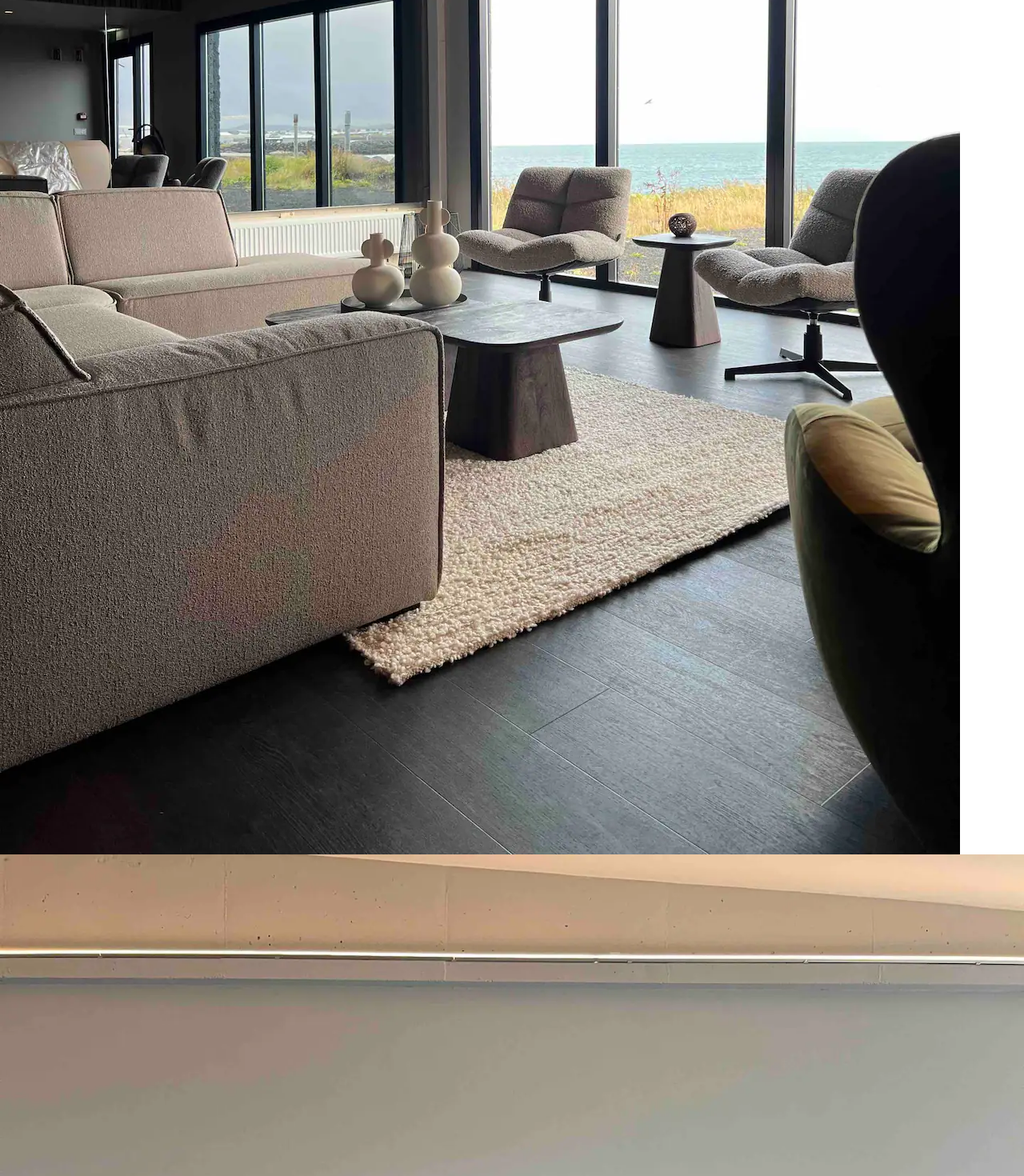
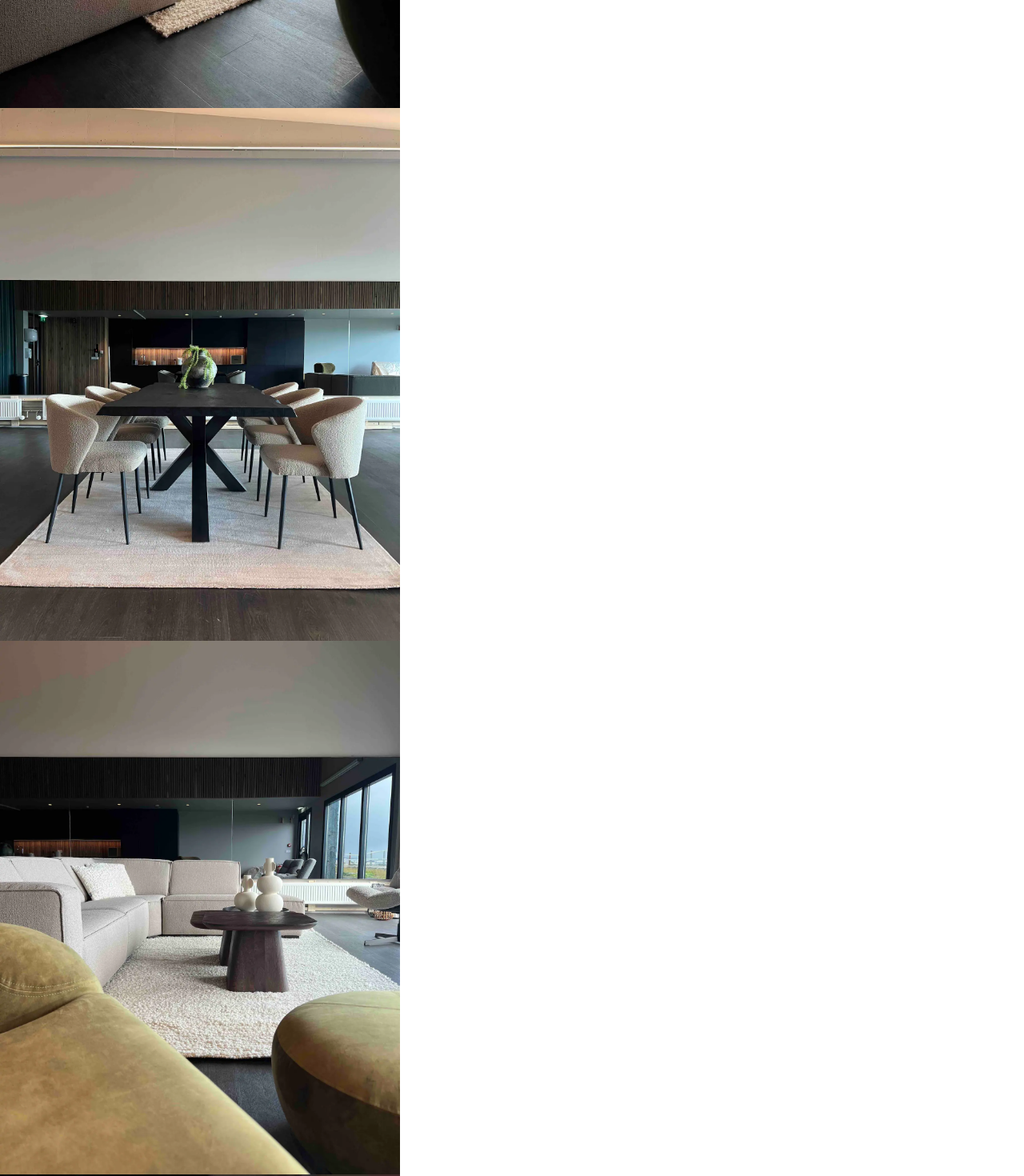
Before and after one commit to birkirfreyrg/oceanviewiceland, a Next.js app: page / in a window 1280 px wide. Shown: the part 3140-4610 px from the top of the page at 80% size. Built offline with nearby package versions, Linux system fonts and the light colour scheme.

Commit message:
updated for vercel deployment.

```diff
--- a/components/Info.js
+++ b/components/Info.js
@@ -57,7 +57,7 @@ export default function Info() {
       </div>
       <hr className="border-0 h-0.5 w-11/12 bg-gray-200 my-2" />
       <div className="mt-2">
-        <h1 className="text-xl font-bold mb-1 ">About this space</h1>{" "}
+        <h1 className="text-xl font-bold mb-1 ">About this space</h1>
         <p>
           Renting this place means becoming a part of the inspiring story that
           Elín and Ljósbrá have crafted. They discovered an old fishing house,
@@ -72,19 +72,19 @@ export default function Info() {
         <p className="mt-1">
           The Apartment comes with a fully equipped kitchen, dining area and
           seating area with stunning ocean view. The apartment has a home gym
-          area. The apartment's previous origins as a gym reflect Elin and
-          Ljosbra's commitment to fitness and well-being. This provides an added
-          incentive for renters who prioritize their health. You can enjoy the
-          convenience of maintaining your exercise routine while being immersed
-          in the tranquil ocean views, creating a holistic experience for both
-          mind and body.
+          area. The apartments previous origins as a gym reflect Elin and
+          Ljosbra&apos;s commitment to fitness and well-being. This provides an
+          added incentive for renters who prioritize their health. You can enjoy
+          the convenience of maintaining your exercise routine while being
+          immersed in the tranquil ocean views, creating a holistic experience
+          for both mind and body.
         </p>
         <h2 className="text-md font-bold mt-1">Guest access</h2>
         <p className="mt-1">
           Having the place all to yourself is a truly unmatched experience.
           Imagine stepping into this stunning apartment, surrounded by
-          breathtaking ocean views, and knowing that it's exclusively yours to
-          enjoy. It has its own entrance with a key box for easy check-in and
+          breathtaking ocean views, and knowing that it&apos;s exclusively yours
+          to enjoy. It has its own entrance with a key box for easy check-in and
           check-out.
         </p>
         <h2 className="text-md font-bold mt-1">Other things to note</h2>
--- a/components/Nav.js
+++ b/components/Nav.js
@@ -1,6 +1,7 @@
 import React from "react";
 import Socials from "./Socials";
 import Wrapper from "./Wrapper";
+import Link from "next/link";
 
 export default function Nav() {
   return (
@@ -8,8 +9,7 @@ export default function Nav() {
       <Wrapper>
         <div className="container mx-auto flex justify-between items-center">
           <h1 className="text-black font-thin text-2xl">
-            {" "}
-            <a href="/">Ocean View Suite</a>
+            <Link href="/">Ocean View Suite</Link>
           </h1>
           <Socials />
         </div>
--- a/components/PhotoBox.js
+++ b/components/PhotoBox.js
@@ -1,10 +1,14 @@
+import Image from "next/image";
+
 export default function PhotoBox() {
   return (
     <div className="flex mt-2 gap-1">
       {/* Large Photo (50% width) */}
       <div className="w-1/2 h-auto ">
-        <img
-          src="../images/sitting_area.webp"
+        <Image
+          width={500}
+          height={500}
+          src="/images/sitting_area.webp"
           alt="Large Photo"
           className="w-full h-full rounded-l-lg"
         />
@@ -13,15 +17,19 @@ export default function PhotoBox() {
       {/* Small Photos (50% width) */}
       <div className="w-1/4 h-full flex flex-col gap-1">
         <div className="w-full h-full">
-          <img
-            src="../images/table.webp"
+          <Image
+            width={500}
+            height={500}
+            src="/images/table.webp"
             alt="Small Photo 1"
             className="w-full h-full"
           />
         </div>
         <div className="w-full h-full">
-          <img
-            src="../images/sofa.webp"
+          <Image
+            width={500}
+            height={500}
+            src="/images/sofa.webp"
             alt="Small Photo 2"
             className="w-full h-full"
           />
@@ -29,15 +37,19 @@ export default function PhotoBox() {
       </div>
       <div className="w-1/4 h-full flex flex-col gap-1">
         <div className="w-full h-full">
-          <img
-            src="../images/candles.webp"
+          <Image
+            width={500}
+            height={500}
+            src="/images/candles.webp"
             alt="Small Photo 3"
             className="w-full h-full rounded-tr-lg"
           />
         </div>
         <div className="w-full h-full">
-          <img
-            src="../images/large_area.webp"
+          <Image
+            width={500}
+            height={500}
+            src="/images/large_area.webp"
             alt="Small Photo 4"
             className="w-full h-full rounded-br-lg"
           />
--- a/pages/api/fetchData.js
+++ b/pages/api/fetchData.js
@@ -1,6 +1,6 @@
 import { mongooseConnect } from "../../lib/mongoose"; // Import the MongoDB connection
 import { Dates } from "../../models/Dates"; // Import the schema/model
-
+/*
 export default async (req, res) => {
   try {
     const data = await Dates.find(); // Fetch data from the database
@@ -10,3 +10,4 @@ export default async (req, res) => {
     res.status(500).json({ error: "Internal server error" });
   }
 };
+*/
```
